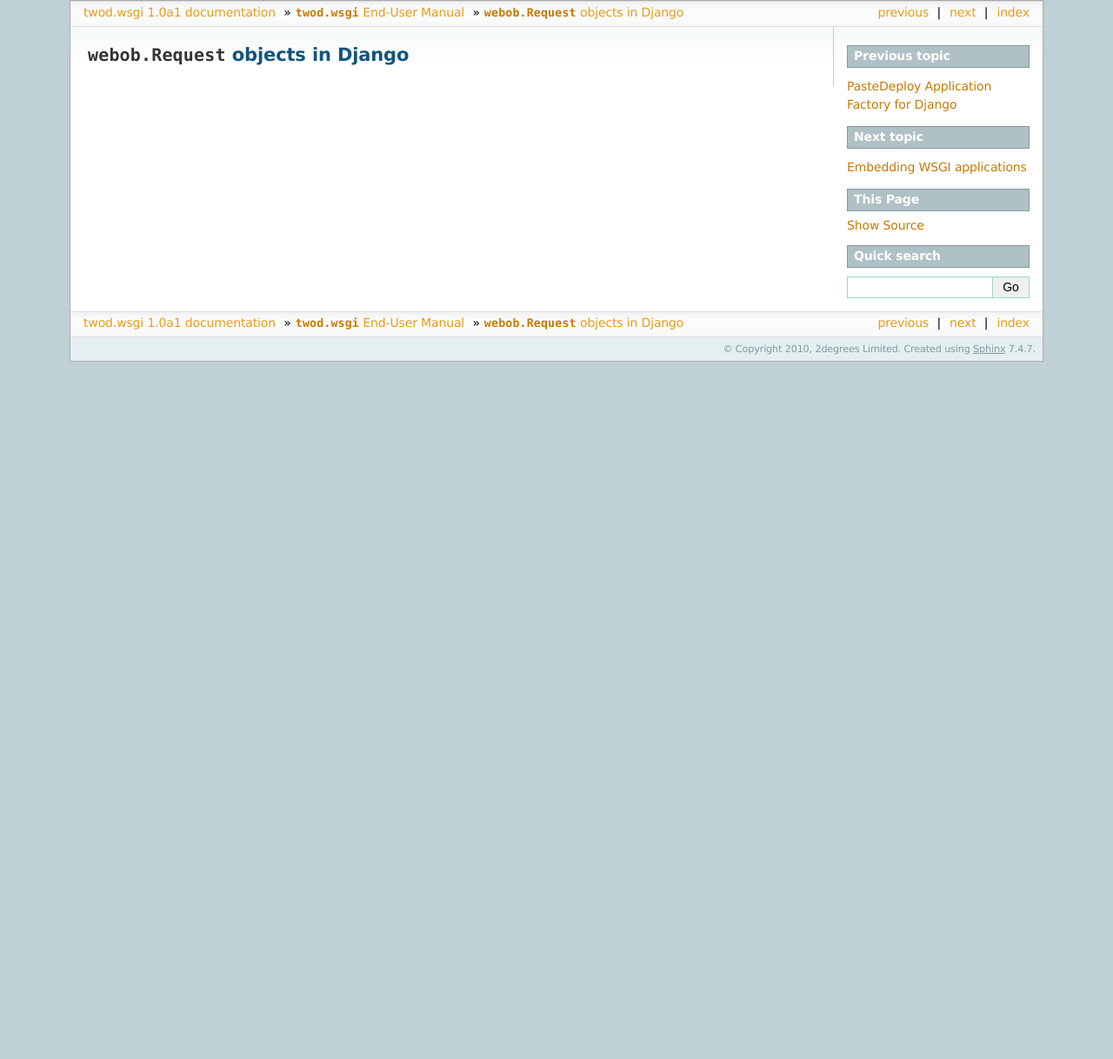
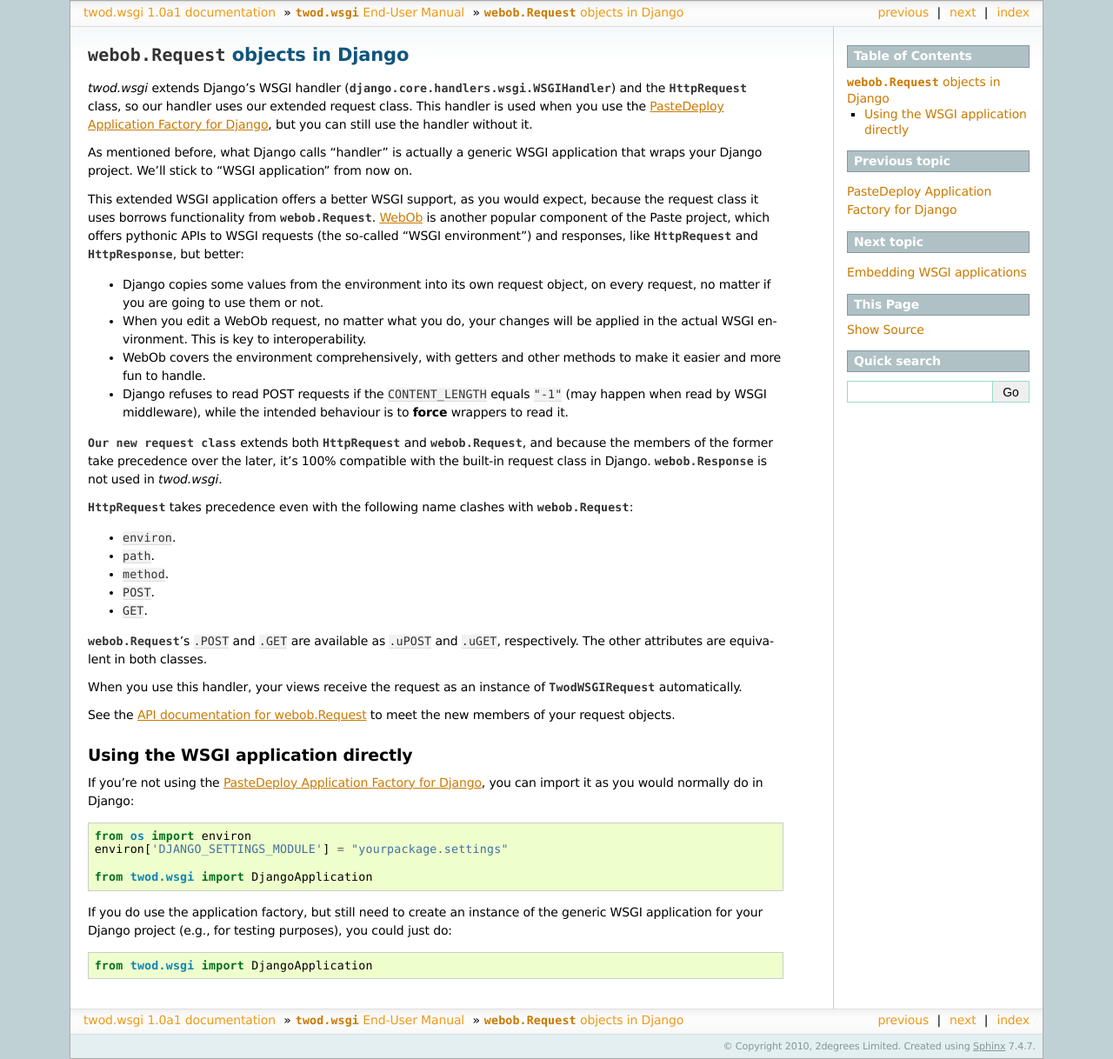
Before and after one commit to 2degrees/django-wsgi, a Sphinx documentation site: the page built from docs/source/manual/request-objects.rst, in a window 1280 px wide. Shown: the whole page at 87% size. Built offline with Sphinx 7.4.7, drawn with Linux system fonts in a browser that asks for light colours; before the commit the page ends 900 px from its top, so only the background shows below that.

Commit message:
Added the docs about the new Request objects

```diff
--- a/docs/source/manual/request-objects.rst
+++ b/docs/source/manual/request-objects.rst
@@ -1,3 +1,74 @@
 ======================================
 :mod:`webob.Request` objects in Django
 ======================================
+
+*twod.wsgi* extends Django's WSGI handler
+(:class:`django.core.handlers.wsgi.WSGIHandler`) and the
+:class:`~django.http.HttpRequest` class, so our handler uses our extended
+request class. This handler is used when you use the :doc:`paste-factory`, but
+you can still use the handler without it.
+
+As mentioned before, what Django calls "handler" is actually a generic WSGI
+application that wraps your Django project. We'll stick to "WSGI application"
+from now on.
+
+This extended WSGI application offers a better WSGI support, as you would expect,
+because the request class it uses borrows functionality from
+:class:`webob.Request`. `WebOb <http://pythonpaste.org/webob/>`_ is another
+popular component of the Paste project, which offers pythonic APIs to WSGI
+requests (the so-called "WSGI environment") and responses, like
+:class:`~django.http.HttpRequest` and :class:`~django.http.HttpResponse`,
+but better:
+
+- Django copies some values from the environment into its own request object,
+  on every request, no matter if you are going to use them or not.
+- When you edit a WebOb request, no matter what you do, your changes will be
+  applied in the actual WSGI environment. This is key to interoperability.
+- WebOb covers the environment comprehensively, with getters and other methods
+  to make it easier and more fun to handle.
+- Django refuses to read POST requests if the ``CONTENT_LENGTH`` equals ``"-1"``
+  (may happen when read by WSGI middleware), while the intended behaviour
+  is to **force** wrappers to read it.
+
+:class:`Our new request class <twod.wsgi.handler.TwodWSGIRequest>` extends both
+:class:`~django.http.HttpRequest` and :class:`webob.Request`, and because the
+members of the former take precedence over the later, it's 100%
+compatible with the built-in request class in Django. :class:`webob.Response` is
+not used in *twod.wsgi*.
+
+:class:`~django.http.HttpRequest` takes precedence even with the following
+name clashes with :class:`webob.Request`:
+
+- ``environ``.
+- ``path``.
+- ``method``.
+- ``POST``.
+- ``GET``.
+
+:class:`webob.Request`'s ``.POST`` and ``.GET`` are available as ``.uPOST`` and
+``.uGET``, respectively. The other attributes are equivalent in both classes.
+
+When you use this handler, your views receive the request as an instance of
+:class:`~twod.wsgi.handler.TwodWSGIRequest` automatically.
+
+See the `API documentation for webob.Request
+<http://pythonpaste.org/webob/class-webob.Request.html>`_ to meet the new
+members of your request objects.
+
+
+Using the WSGI application directly
+-----------------------------------
+
+If you're not using the :doc:`paste-factory`, you can import it as you would
+normally do in Django::
+
+    from os import environ
+    environ['DJANGO_SETTINGS_MODULE'] = "yourpackage.settings"
+
+    from twod.wsgi import DjangoApplication
+
+If you do use the application factory, but still need to create an instance of
+the generic WSGI application for your Django project (e.g., for testing
+purposes), you could just do::
+
+    from twod.wsgi import DjangoApplication
```
